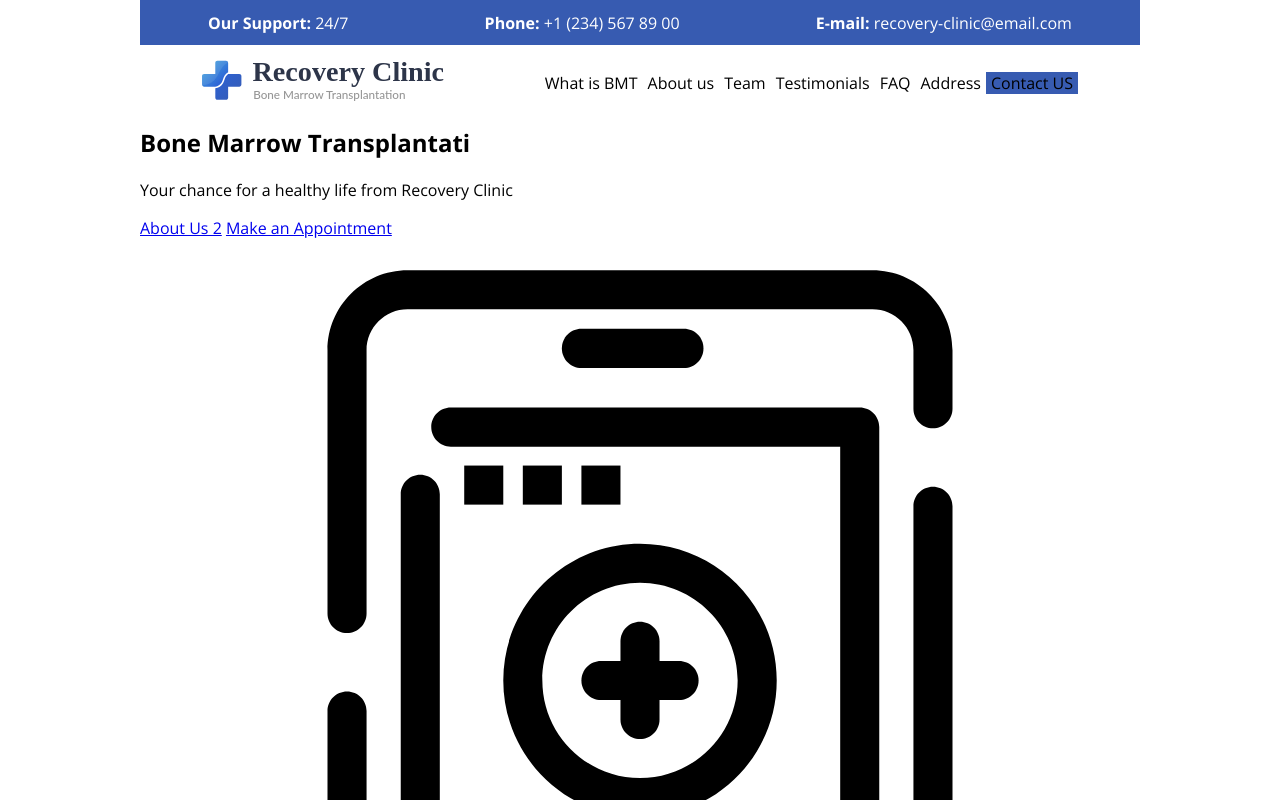
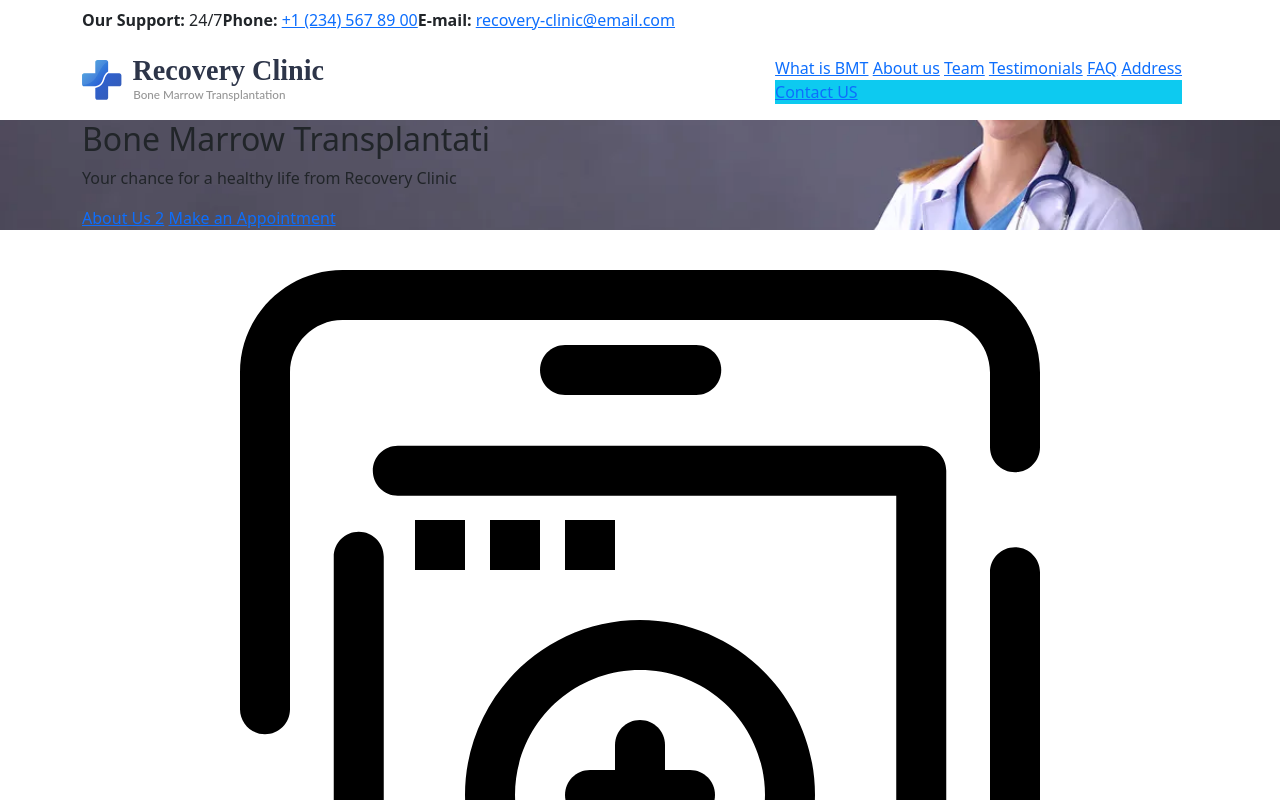
Before and after one commit to OrestPaliichuk/596-html, a plain HTML site: page index.html in a window 1280 px wide. Shown: the top 800 px of the page. Drawn offline with nearby package versions, Linux system fonts and the light colour scheme.

Commit message:
new changes

```diff
--- a/css/style.css
+++ b/css/style.css
@@ -1,83 +1,9 @@
-body {
-    max-width: 1000px;
-    margin: auto;
-}
-.menu-contacts {
-    display: flex;
-    justify-content: space-around;
-    background-color:#375bb1;
-    color: white;
-    min-height: 45px;
-    align-items: center;
-}.menu-contacts a {
-    text-decoration: none;
-    color: white;
-}
-.menu-navigation-flex {
-    display: flex;
-    justify-content: space-around;
-    margin: 15px;
-}
-.logo {
-    display: flex;
-
-}
-.menu-navigation {
-    display: flex;
-    justify-content: space-around;
-    align-items: center;
-}.menu-navigation-links{
-    display: flex;
-    align-items: center;
-}
-.menu-navigation-links a {
-    text-decoration: none;
-    color: black;
-    margin: 5px;
-
-}.button-contact-us {
-    background-color: #375bb1;
-    flex: 1;
-}
 
 
 
-#introduce {
-    font-family:Open Sans, italic;
+
+.banner {
+    background-image: url(../img/smile-doctors-shemale.webp);
+    background-size: cover;
+    background-position: center;
 }
-.menu-maine {
-    font-family:Open Sans, italic;
-}
-.banner {
-    font-family:Open Sans, italic;
-}
-.service-address {
-    font-family:Open Sans, italic;
-}
-#about-us {
-    font-family:Open Sans, sans-serif;
-}
-.hospital-partner {
-    font-family:Open Sans, sans-serif;
-}
-#illness {
-    font-family:Open Sans, sans-serif;
-}
-#contact-us {
-    font-family:Open Sans, sans-serif;
-}
-#team-transplant {
-    font-family:Open Sans, sans-serif;
-}
-#feedback {
-    font-family:Open Sans, sans-serif;
-}
-#faq {
-    font-family:Open Sans, sans-serif;
-}
-#address {
-    font-family:Open Sans, sans-serif;
-}
-footer {
-    font-family:Open Sans, sans-serif;
-}
--- a/index.html
+++ b/index.html
@@ -7,14 +7,16 @@
     <meta name="viewport" content="width=device-width, initial-scale=1.0">
     <link rel="stylesheet" href="css/style.css">
     <title>Bone Marrow Transplantati</title>
+    <meta name="viewport" content="width=device-width, initial-scale=1">
+    <link href="https://cdn.jsdelivr.net/npm/bootstrap@5.0.1/dist/css/bootstrap.min.css" rel="stylesheet" integrity="sha384-+0n0xVW2eSR5OomGNYDnhzAbDsOXxcvSN1TPprVMTNDbiYZCxYbOOl7+AMvyTG2x" crossorigin="anonymous">
     <link rel="preconnect" href="https://fonts.gstatic.com">
     <link href="https://fonts.googleapis.com/css2?family=Open+Sans:ital,wght@0,300;0,400;0,600;0,700;0,800;1,300;1,400;1,600;1,700;1,800&display=swap" rel="stylesheet">
 </head>
 
 <body>
-    <header>
+    <header class="container">
         <section class="menu-maine">
-            <div class="menu-contacts">
+            <div class="menu-contacts navbar navbar-expand">
                 <span><b>Our Support:</b> 24/7</span>
                 <span><b>Phone:</b>
                     <a href="tel:12345678900"> +1 (234) 567 89 00</a>
@@ -23,13 +25,13 @@
                     <a href="recovery-clinic@email.com">recovery-clinic@email.com</a>
                 </span>
             </div>
-            <div class="menu-navigation-flex">
-                <div class="logo">
+            <div class="menu-navigation-flex navbar navbar-collapse ">
+                <div class="logo navbar-brand">
                     <a href="#">
                         <img src="img/logo-clinic-recovery.svg" alt="logo-clinic-recovery" width="244px" height="auto">
                     </a>
                 </div>
-                <div class="menu-navigation">
+                <div class="menu-navigation active nav-link">
                     <nav class="menu-navigation-links">
                         <a href="#introduce">What is BMT</a>
                         <a href="#about-us">About us</a>
@@ -37,7 +39,7 @@
                         <a href="#feedback">Testimonials</a>
                         <a href="#faq">FAQ</a>
                         <a href="#address">Address</a>
-                        <div class="button-contact-us">
+                        <div class="button-contact-us btn-info">
                             <a href="#contact-us">Contact US</a>
                         </div>
                     </nav>
@@ -47,13 +49,14 @@
     </header>
 
     <main>
-        <section class="banner">
+    <section class="banner">
+        <section class="container">
             <h2>Bone Marrow Transplantati</h2>
             <p>Your chance for a healthy life from Recovery Clinic</p>
             <a href="#about-us">About Us 2</a>
             <a href="#contact-us">Make an Appointment</a>
         </section>
-
+    </section>
         <section class="service-address">
             <div class="emergen-call">
                 <img src="img/phone-call-imag.svg" alt="call-phone">
@@ -577,6 +580,7 @@
             </div>
         </div>
     </footer>
+    <script src="https://cdn.jsdelivr.net/npm/bootstrap@5.0.1/dist/js/bootstrap.bundle.min.js" integrity="sha384-gtEjrD/SeCtmISkJkNUaaKMoLD0//ElJ19smozuHV6z3Iehds+3Ulb9Bn9Plx0x4" crossorigin="anonymous"></script>
 </body>
 
 </html>
```
